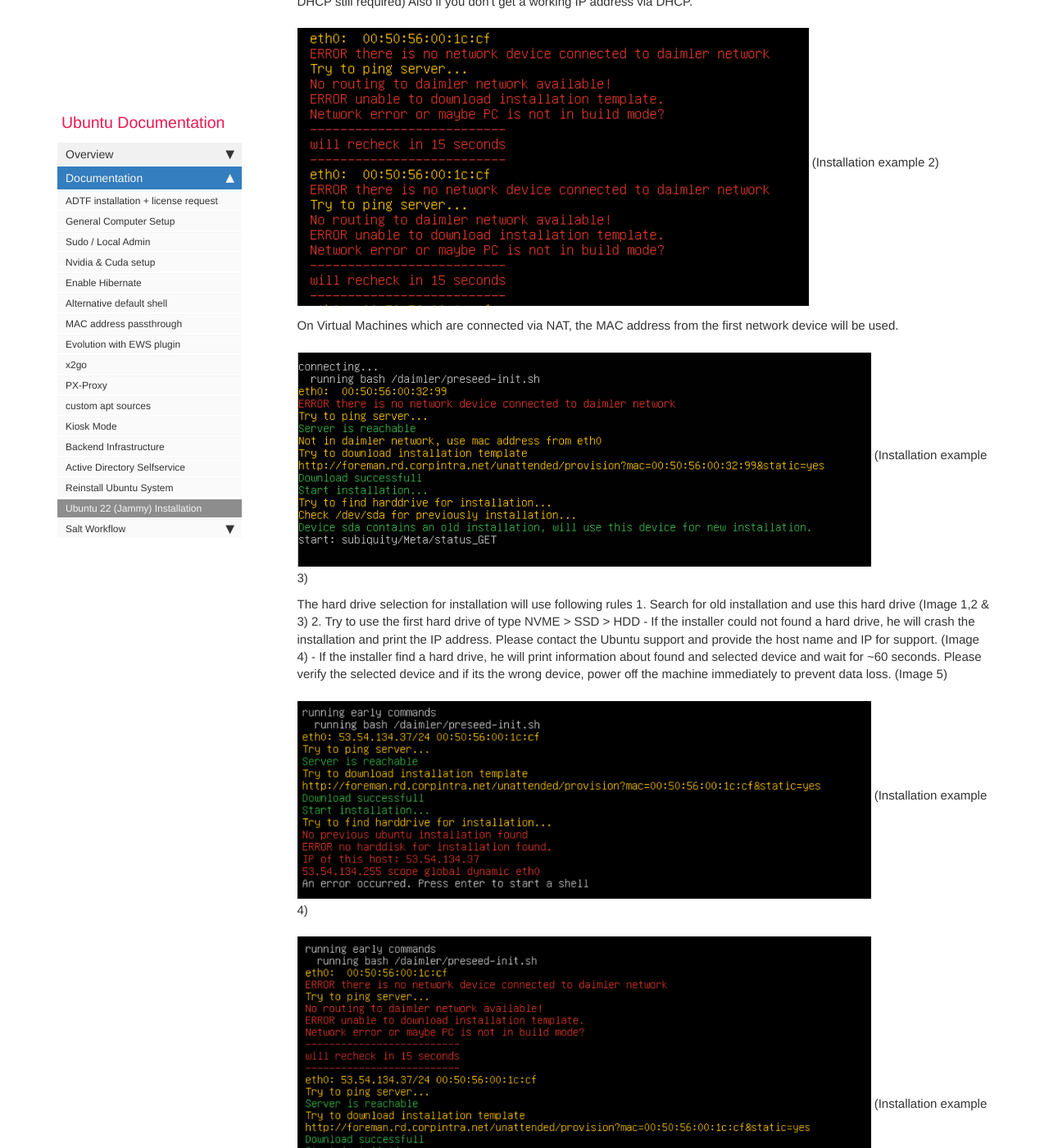
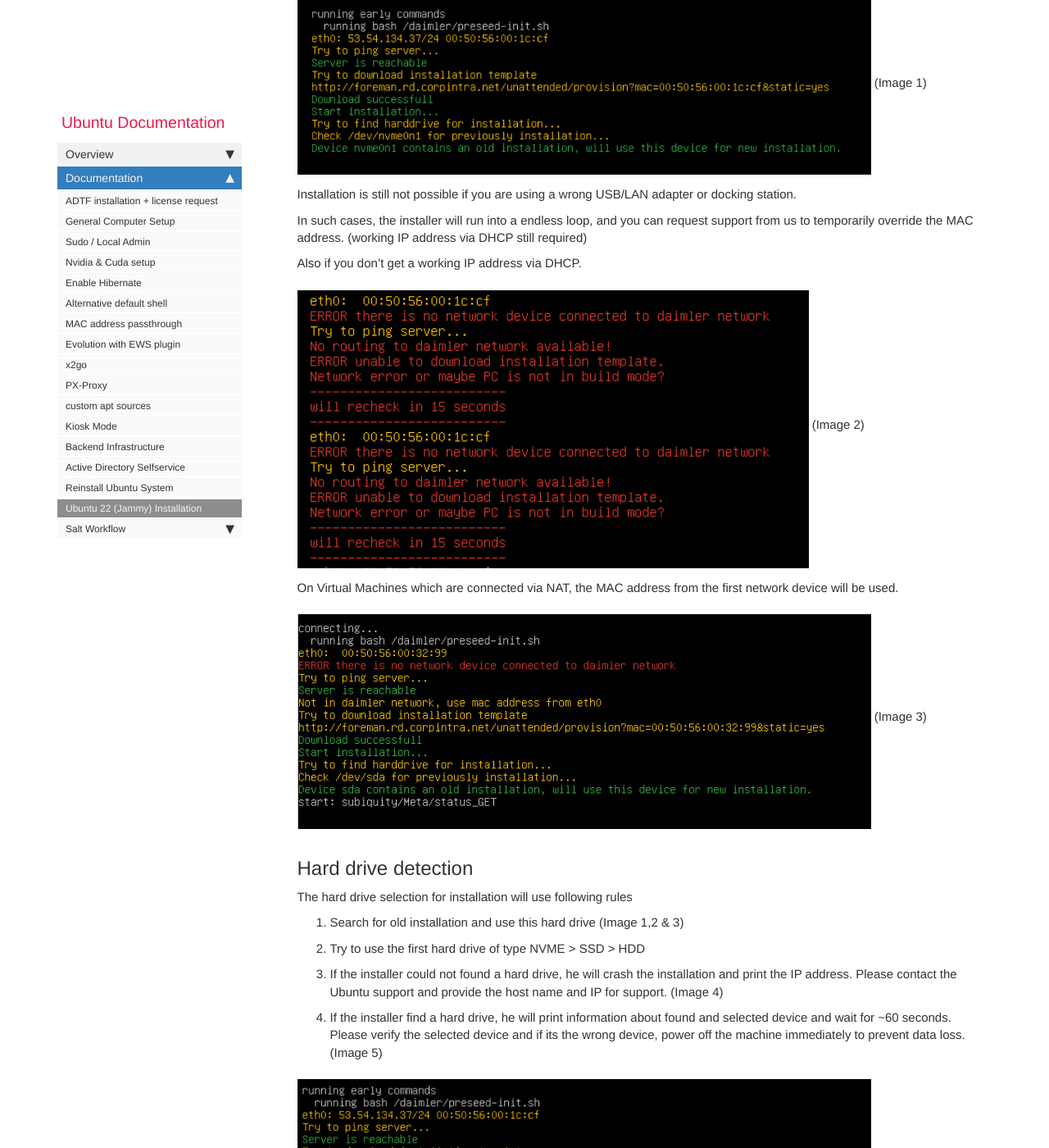
Before and after one commit to RajputPawan/Prometheus, a Jekyll site: the page built from pages/docs/install-jammy.md, in a window 1280 px wide and 1400 px high, scrolled down 603 px. Shown: the whole window at 82% size. Built offline with Jekyll 4.4.1, drawn with Linux system fonts in a browser that asks for light colours; comment, search, counter and statistics services are not loaded; some of the changed text lies outside the part shown.

Commit message:
install-jammy2

```diff
--- a/pages/docs/install-jammy.md
+++ b/pages/docs/install-jammy.md
@@ -10,38 +10,55 @@
 ---
 
 
-Ubuntu Jammy uses a complete different installer than Ubuntu Focal.
+
+Our Ubuntu Jammy uses a complete different installer than our Ubuntu Focal.
+
 Benefits:
-	- No user interaction needed
-	- Installation on Virtual Machines with NAT possible
-	- Remote support if anything goes wrong
+* No user interaction needed
+* Installation on Virtual Machines with NAT possible
+* Remote support if anything goes wrong
+
+
+## Network Detection
 
 The installer will determine automatically the correct network device MAC address if you are connected to Mercedes Benz internal network and your CI has multiple network devices.
 
+
 ![install-jammy](images/docs/install-jammy/install-jammy1.png)
-(Installation example 1)
+(Image 1)
 
 Installation is still not possible if you are using a wrong USB/LAN adapter or docking station.
+
 In such cases, the installer will run into a endless loop, and you can request support from us to temporarily override the MAC address. (working IP address via DHCP still required)
+
 Also if you don't get a working IP address via DHCP.
 
 ![install-jammy](images/docs/install-jammy/install-jammy2.png)
-(Installation example 2)
+(Image 2)
 
 On Virtual Machines which are connected via NAT, the MAC address from the first network device will be used.
 
 ![install-jammy](images/docs/install-jammy/install-jammy3.png)
-(Installation example 3)
+(Image 3)
 
 
+## Hard drive detection
+
 The hard drive selection for installation will use following rules
-	1. Search for old installation and use this hard drive (Image 1,2 & 3)
-	2. Try to use the first hard drive of type NVME > SSD > HDD
-		- If the installer could not found a hard drive, he will crash the installation and print the IP address. Please contact the Ubuntu support and provide the host name and IP for support. (Image 4)
-		- If the installer find a hard drive, he will print information about found and selected device and wait for ~60 seconds. Please verify the selected device and if its the wrong device, power off the machine immediately to prevent data loss. (Image 5)
+1. Search for old installation and use this hard drive (Image 1,2 & 3)
+2. Try to use the first hard drive of type NVME > SSD > HDD
+3. If the installer could not found a hard drive, he will crash the installation and print the IP address. Please contact the Ubuntu support and provide the host name and IP for support. (Image 4)
+4. If the installer find a hard drive, he will print information about found and selected device and wait for ~60 seconds. Please verify the selected device and if its the wrong device, power off the machine immediately to prevent data loss. (Image 5)
 
 ![install-jammy](images/docs/install-jammy/install-jammy4.png)
-(Installation example 4)
+(Image 4)
 
 ![install-jammy](images/docs/install-jammy/install-jammy5.png)
-(Installation example 5)
+(Image 5)
+
+
+### Ubuntu Support
+
+Reachable via Mercedes Benz Teams or ticket system
+
+[https://pages.git.daimler.com/ubunturd/ubuntudoc/incident.html](Incident How To)
```
Also changed, not shown: other parts of pages/docs/install-jammy.md (+1 -1 lines).
